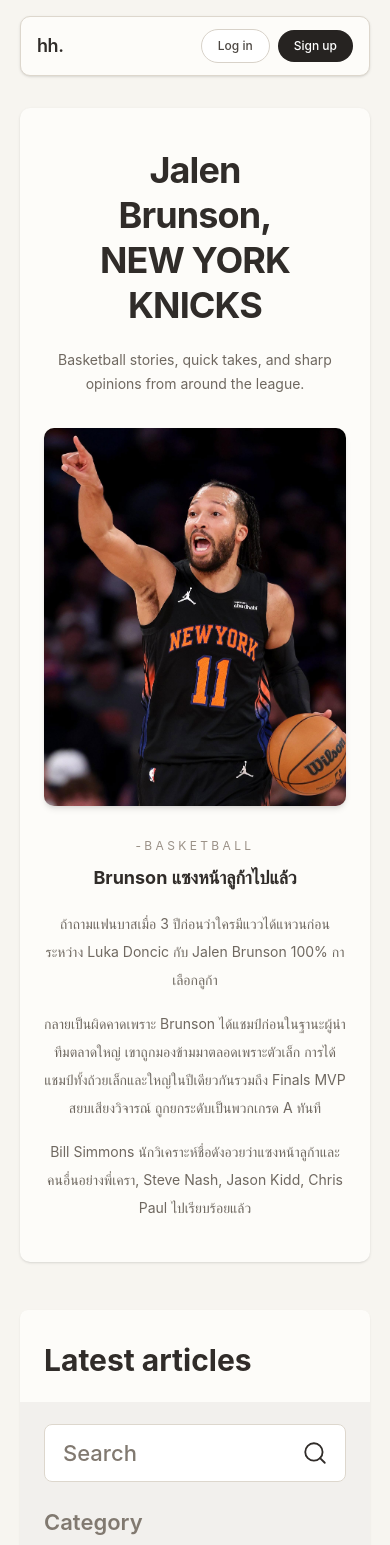
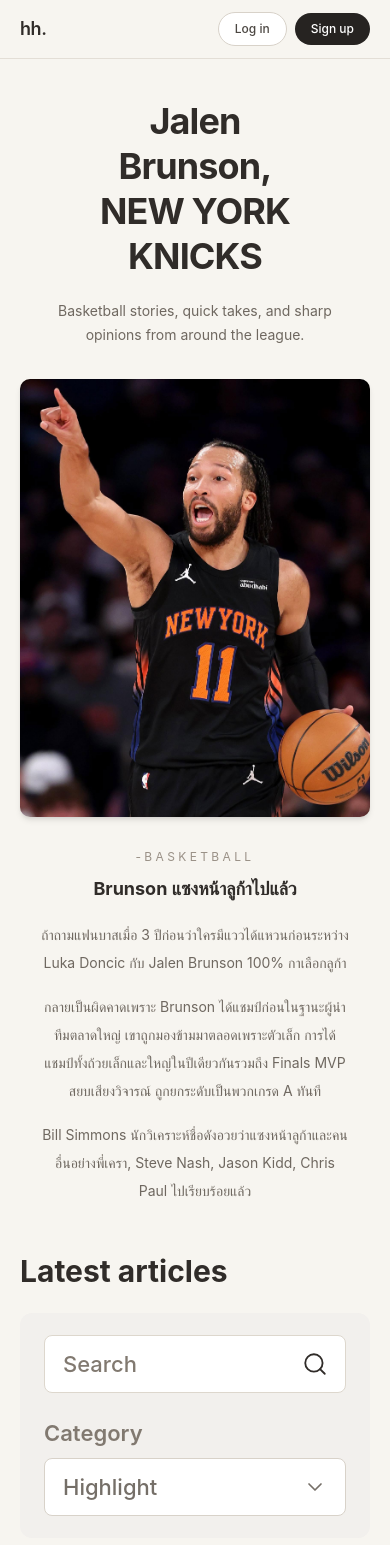
Before and after one commit to chinnaracha-star/Chin-basketball-blog, a React (Vite) app: page / in a window 390 px wide. Shown: the top 1545 px of the page. Built offline with nearby package versions, Linux system fonts and the light colour scheme.

Commit message:
feat: update HeroSection and NavBar styles; refine article panel and title padding

```diff
--- a/src/components/HeroSection.jsx
+++ b/src/components/HeroSection.jsx
@@ -2,8 +2,8 @@ import heroImg from "../assets/brunson.jpg";
 
 export function HeroSection() {
   return (
-    <section className="px-5 pb-12 pt-4 sm:px-8 lg:px-16 lg:pb-20">
-      <div className="mx-auto grid max-w-6xl items-center gap-8 rounded-lg bg-[#fdfcf9] px-6 py-10 shadow-sm sm:px-10 lg:grid-cols-[0.85fr_420px_0.8fr] lg:gap-10 lg:px-12">
+    <section className="px-5 pb-12 pt-10 sm:px-8 lg:px-16 lg:pb-20 lg:pt-12">
+      <div className="mx-auto grid max-w-6xl items-center gap-8 px-0 py-0 sm:px-0 lg:grid-cols-[0.85fr_420px_0.8fr] lg:gap-10">
         <div className="text-center lg:text-right">
           <h1 className="text-4xl font-bold leading-tight tracking-tight text-[#302c29] sm:text-5xl">
             Jalen
--- a/src/components/NavBar.jsx
+++ b/src/components/NavBar.jsx
@@ -1,7 +1,7 @@
 export function NavBar() {
   return (
-    <header className="px-5 py-4 sm:px-8 lg:px-16">
-      <nav className="mx-auto flex max-w-6xl items-center justify-between rounded-lg border border-[#ddd7cd] bg-[#fdfcf9] px-4 py-3 shadow-sm">
+    <header className="border-b border-[#e3ded6] px-5 py-3 sm:px-8 lg:px-16">
+      <nav className="mx-auto flex max-w-6xl items-center justify-between px-0 py-0">
         <a href="#" className="text-lg font-semibold tracking-tight text-[#302c29]">
           hh.
         </a>
--- a/src/index.css
+++ b/src/index.css
@@ -148,10 +148,6 @@ body {
 .article-panel {
   max-width: 1152px;
   margin: 0 auto;
-  overflow: hidden;
-  border-radius: 8px;
-  background: #fdfcf9;
-  box-shadow: 0 1px 2px rgb(0 0 0 / 0.08);
 }
 
 .article-title {
@@ -252,7 +248,7 @@ body {
   }
 
   .article-title {
-    padding: 32px 24px 24px;
+    padding: 0 0 24px;
     font-size: 30px;
   }
 
@@ -260,7 +256,7 @@ body {
     margin-top: 0;
     display: block;
     height: auto;
-    border-radius: 0;
+    border-radius: 12px;
     padding: 22px 24px;
   }
 
```
